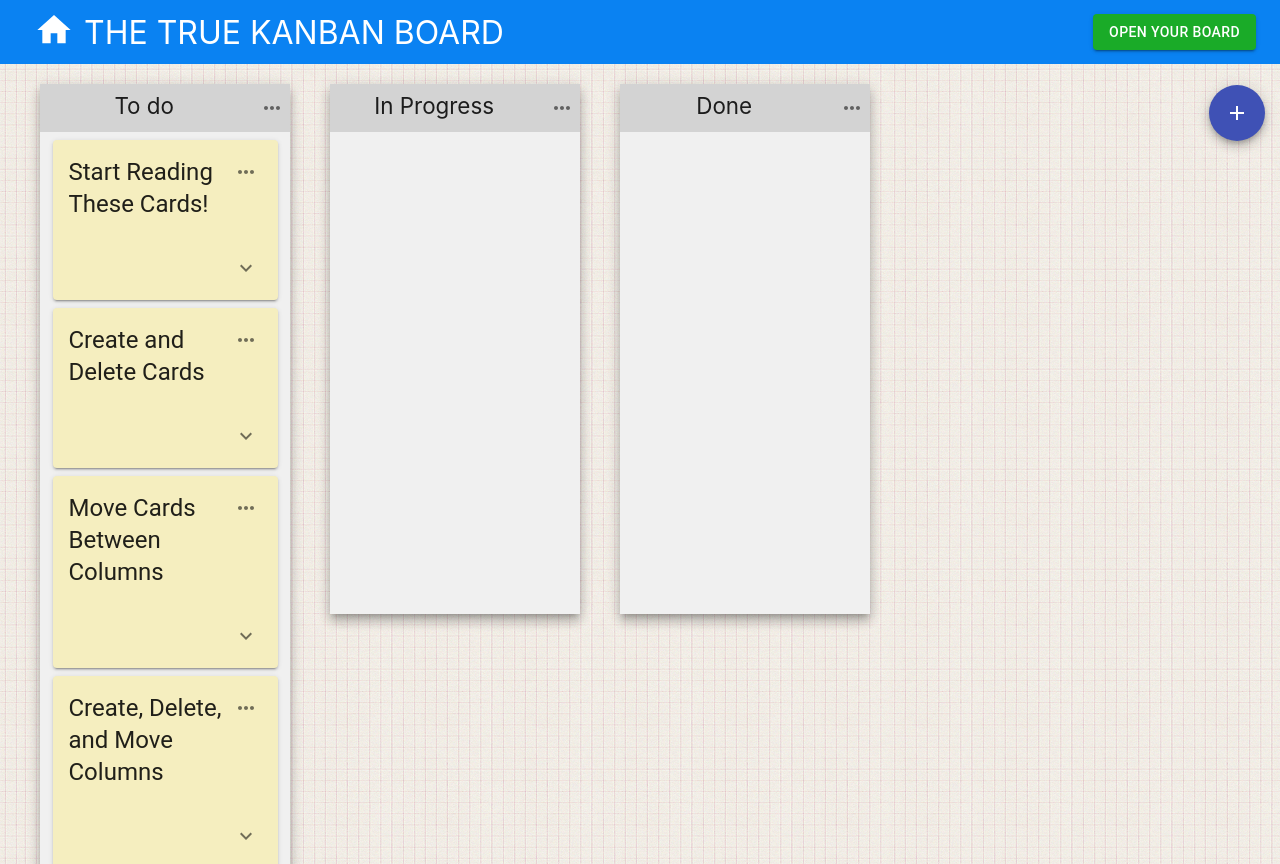
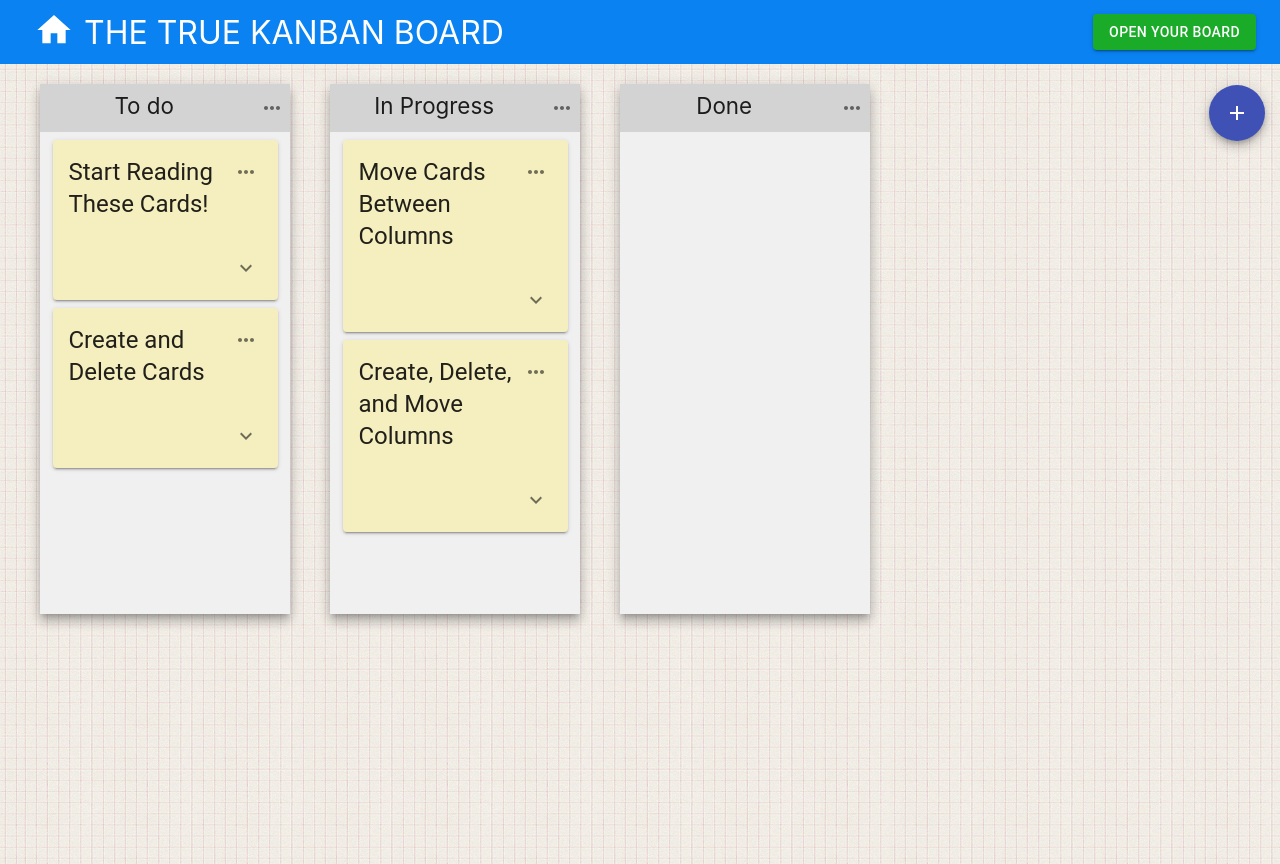
Before and after one commit to mr-robak/kanban-hackathon, a React (Create React App) app: page /board in a window 1280 px wide. Built offline with nearby package versions, Linux system fonts and the light colour scheme.

Commit message:
Column title is now updated in store and persisted

```diff
--- a/src/components/Column.tsx
+++ b/src/components/Column.tsx
@@ -5,7 +5,6 @@ import { makeStyles } from "@material-ui/core/styles";
 import TextField from "@material-ui/core/TextField";
 import Grid from "@material-ui/core/Grid";
 import Paper from "@material-ui/core/Paper";
-//experiment
 import BoardContext from "../state/BoardContext";
 import { IconButton, Menu, MenuItem, Tooltip } from "@material-ui/core";
 import MoreHorizOutlinedIcon from "@material-ui/icons/MoreHorizOutlined";
@@ -74,6 +73,10 @@ export default function Column(props: PropItem) {
   function setToNotEdit(event: FormEvent) {
     event.preventDefault();
     setEditTitle(false);
+    dispatch({
+      type: "newTitle",
+      payload: { ...props.column, title },
+    });
   }
 
   //experiment with delele
--- a/src/state/BoardContext.tsx
+++ b/src/state/BoardContext.tsx
@@ -42,12 +42,12 @@ export const initialState: State = isInLocalStorage
         "column-1": {
           id: "column-1",
           title: "To do",
-          taskIds: ["task-1", "task-2", "task-3", "task-4"],
+          taskIds: ["task-1", "task-2"],
         },
         "column-2": {
           id: "column-2",
           title: "In Progress",
-          taskIds: [],
+          taskIds: ["task-3", "task-4"],
         },
         "column-3": {
           id: "column-3",
--- a/src/state/reducer.tsx
+++ b/src/state/reducer.tsx
@@ -14,8 +14,6 @@ export default function reducer(state: State, action: Action) {
   switch (action.type) {
     case "addColumn": {
       let newIdNumber = state.columnOrder.length + 1;
-
-      console.log(usedIds);
       while (usedIds.includes(newIdNumber)) {
         newIdNumber = newIdNumber + 1;
       }
@@ -26,11 +24,6 @@ export default function reducer(state: State, action: Action) {
       const newColumns = { ...state.columns };
       newColumns[columnId] = { id: columnId, title: "Title", taskIds: [] };
 
-      console.log({
-        ...state,
-        columnOrder: newColumns,
-        columns: newColumnOrder,
-      });
       return { ...state, columnOrder: newColumnOrder, columns: newColumns };
     }
     case "deleteColumn": {
@@ -128,9 +121,19 @@ export default function reducer(state: State, action: Action) {
           newColumns[col] = { ...currentColumns[col] };
         }
       }
-      console.log(currentColumns);
-      console.log(newColumns);
-      // return state;
+      return { ...state, columns: newColumns };
+    }
+    case "newTitle": {
+      const { id } = action.payload;
+      const currentColumns = { ...state.columns };
+      const newColumns: Column = {};
+      for (let col in currentColumns) {
+        if (id === col) {
+          newColumns[col] = { ...action.payload };
+        } else {
+          newColumns[col] = currentColumns[col];
+        }
+      }
       return { ...state, columns: newColumns };
     }
     default: {
```
